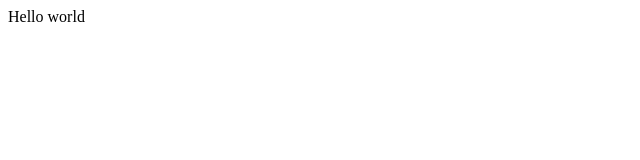
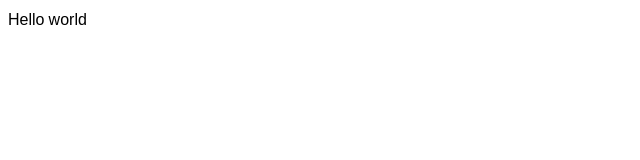
Before and after one commit to Notliam99/monkey-, a plain HTML site: page index.html in a window 1280 px wide. Shown: the top 160 px of the page, 0-640 px from the left. Drawn offline with Linux system fonts and the light colour scheme.

Commit message:
css font

```diff
--- a/style.css
+++ b/style.css
@@ -1,4 +1,6 @@
+@import url('https://fonts.googleapis.com/css2?family=Noto+Sans+Avestan&display=swap');
 html, body {
-    height: 500%;
+    height: 100%;
     width: 100%;
+    font-family: 'Noto Sans Avestan', sans-serif;
   }
```
